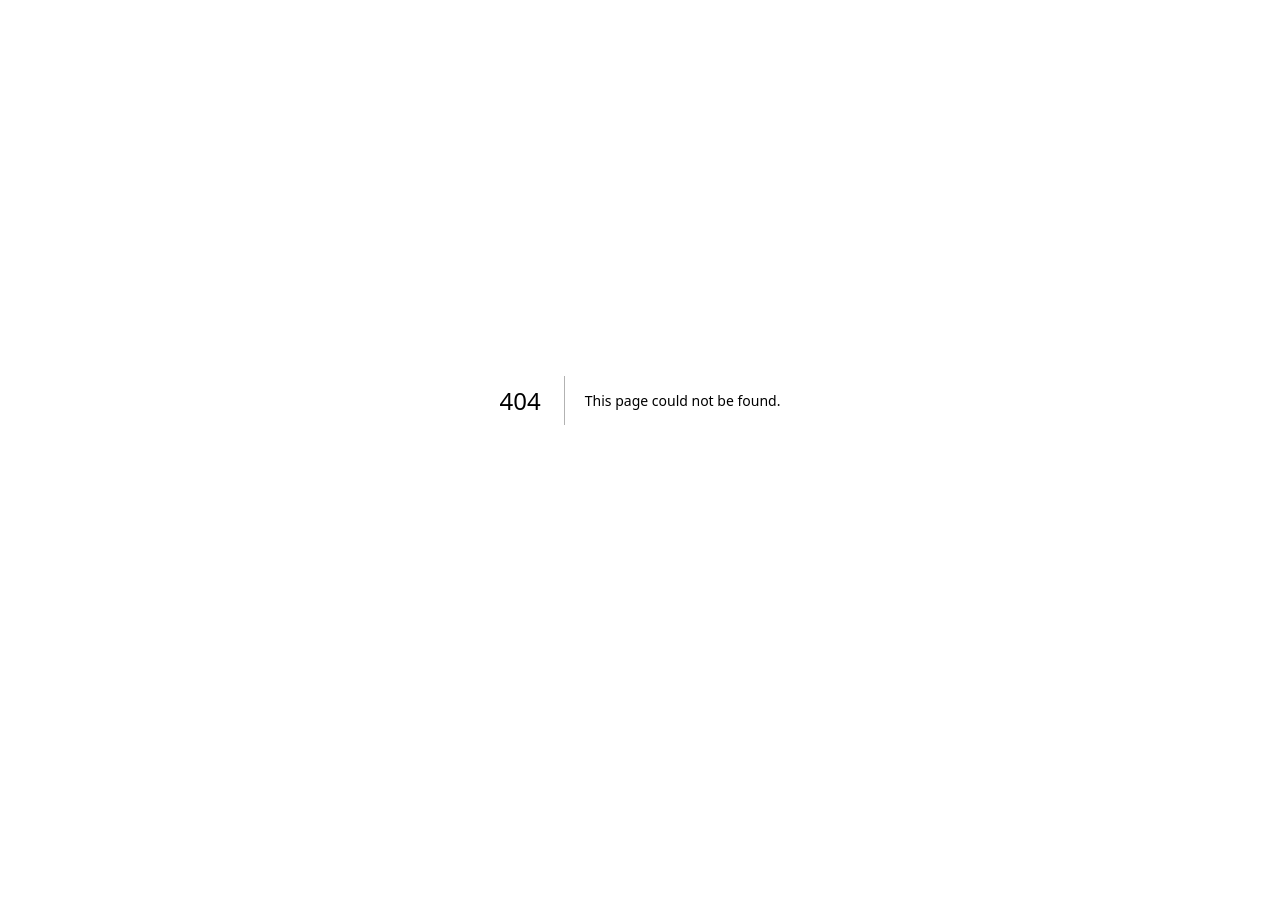
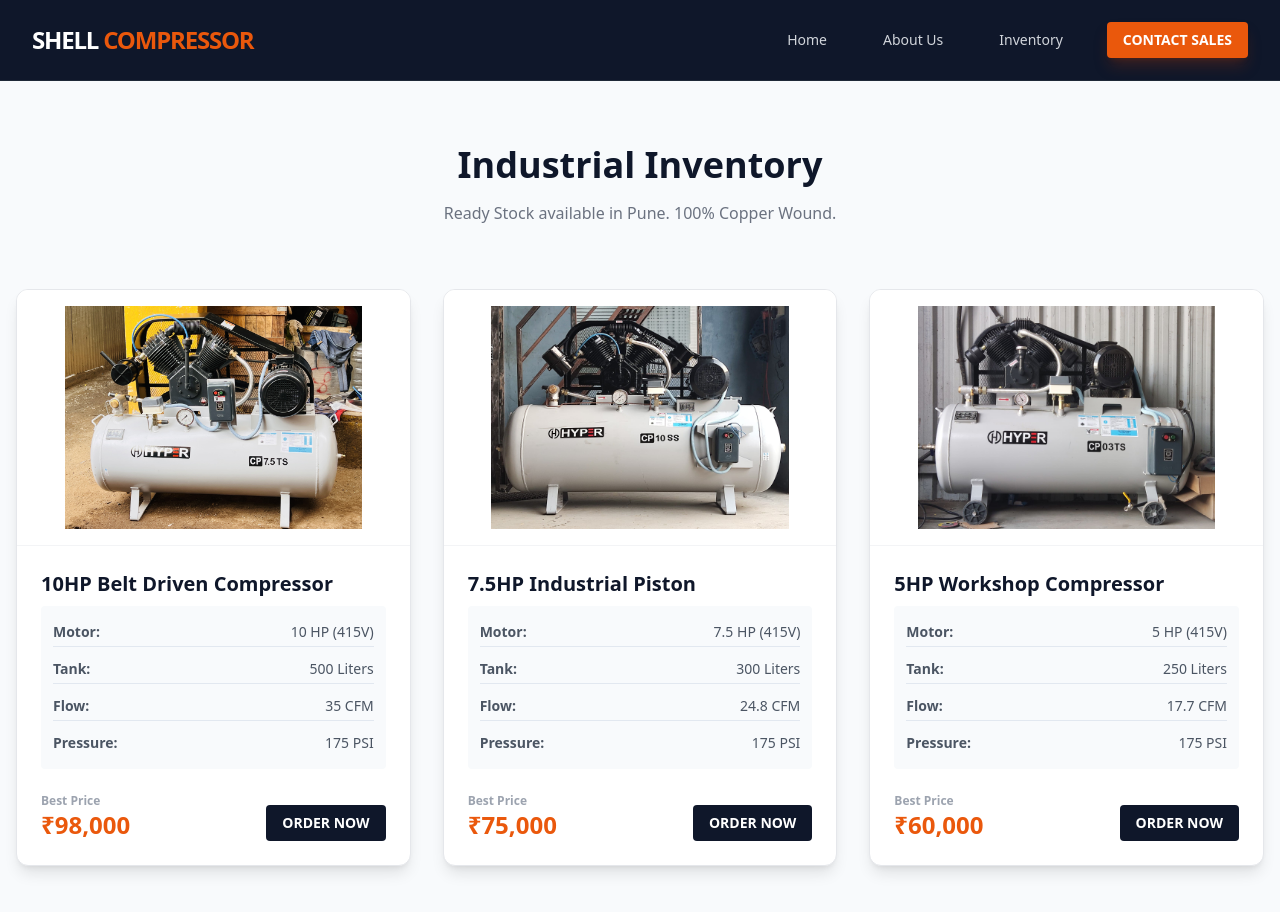
Before and after one commit to SudarshanTushar/shell, a Next.js app in the folder client/: page /products in a window 1280 px wide. Before the commit this address had no page. Shown: the top 912 px of the page. Before the commit the page ends 800 px from the top, so only its background shows below. Built offline with nearby package versions, Linux system fonts and the light colour scheme.

Commit message:
Create products.js

```diff
--- /dev/null
+++ b/client/pages/products.js
@@ -0,0 +1,77 @@
+import Head from 'next/head';
+import Navbar from '../components/Navbar';
+import Link from 'next/link';
+
+// Centralized Product Data
+const PRODUCTS = [
+  {
+    id: "cp-10-ts",
+    model: "CP 10 TS",
+    title: "10HP Belt Driven Compressor",
+    image: "/assets/products/cp10.jpg",
+    desc: "Heavy-duty Shell industrial unit. Ideal for high-demand manufacturing setups.",
+    specs: [{ label: "Motor", val: "10 HP (415V)" }, { label: "Tank", val: "500 Liters" }, { label: "Flow", val: "35 CFM" }, { label: "Pressure", val: "175 PSI" }],
+    price: "₹98,000"
+  },
+  {
+    id: "cp-07-ts",
+    model: "CP 07 TS",
+    title: "7.5HP Industrial Piston",
+    image: "/assets/products/cp07.jpg",
+    desc: "Optimized for medium industrial loads with high reliability.",
+    specs: [{ label: "Motor", val: "7.5 HP (415V)" }, { label: "Tank", val: "300 Liters" }, { label: "Flow", val: "24.8 CFM" }, { label: "Pressure", val: "175 PSI" }],
+    price: "₹75,000"
+  },
+  {
+    id: "cp-05-ts",
+    model: "CP 05 TS",
+    title: "5HP Workshop Compressor",
+    image: "/assets/products/cp05.jpg",
+    desc: "Compact powerhouse for garages, small workshops, and pneumatic tools.",
+    specs: [{ label: "Motor", val: "5 HP (415V)" }, { label: "Tank", val: "250 Liters" }, { label: "Flow", val: "17.7 CFM" }, { label: "Pressure", val: "175 PSI" }],
+    price: "₹60,000"
+  },
+];
+
+export default function Products() {
+  return (
+    <div className="bg-slate-50 min-h-screen">
+      <Head><title>Inventory | Shell Compressor</title></Head>
+      <Navbar />
+
+      <div className="max-w-7xl mx-auto px-4 py-16">
+        <div className="text-center mb-16">
+          <h1 className="text-4xl font-extrabold text-ind-blue">Industrial Inventory</h1>
+          <p className="text-gray-500 mt-4">Ready Stock available in Pune. 100% Copper Wound.</p>
+        </div>
+
+        <div className="grid md:grid-cols-3 gap-8">
+          {PRODUCTS.map((item) => (
+            <div key={item.id} className="bg-white border border-gray-200 rounded-xl overflow-hidden shadow-lg hover:shadow-2xl transition duration-300 flex flex-col group">
+              <div className="h-64 bg-white border-b border-gray-100 relative p-4">
+                 <img src={item.image} alt={item.title} className="w-full h-full object-contain group-hover:scale-105 transition duration-500" />
+              </div>
+              <div className="p-6 flex-1 flex flex-col">
+                <h3 className="text-xl font-bold text-ind-blue mb-2">{item.title}</h3>
+                <div className="grid grid-cols-2 gap-y-2 text-sm text-gray-600 mb-6 bg-slate-50 p-3 rounded">
+                  {item.specs.map((spec, i) => (
+                    <div key={i} className="flex justify-between col-span-2 border-b border-slate-200 last:border-0 py-1">
+                      <span className="font-bold">{spec.label}:</span><span>{spec.val}</span>
+                    </div>
+                  ))}
+                </div>
+                <div className="mt-auto flex items-end justify-between">
+                  <div>
+                    <span className="text-xs text-gray-400 font-bold block">Best Price</span>
+                    <span className="text-2xl font-extrabold text-brand-orange">{item.price}</span>
+                  </div>
+                  <Link href="/contact" className="bg-ind-blue text-white px-4 py-2 rounded text-sm font-bold uppercase hover:bg-slate-800">Order Now</Link>
+                </div>
+              </div>
+            </div>
+          ))}
+        </div>
+      </div>
+    </div>
+  );
+}
```
